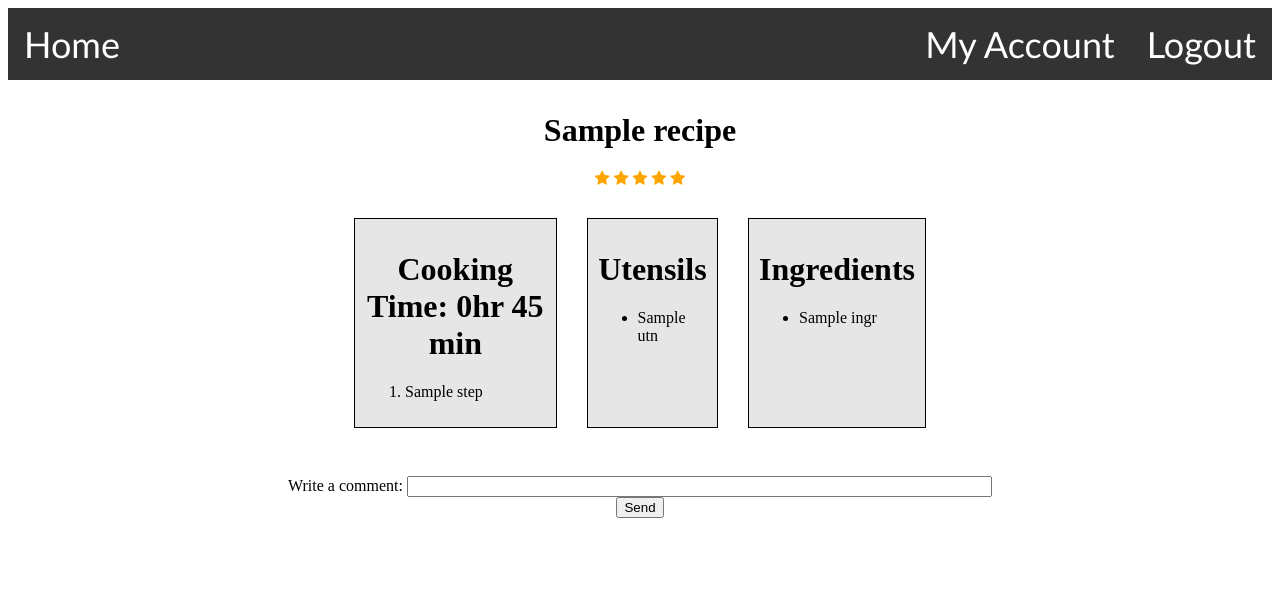
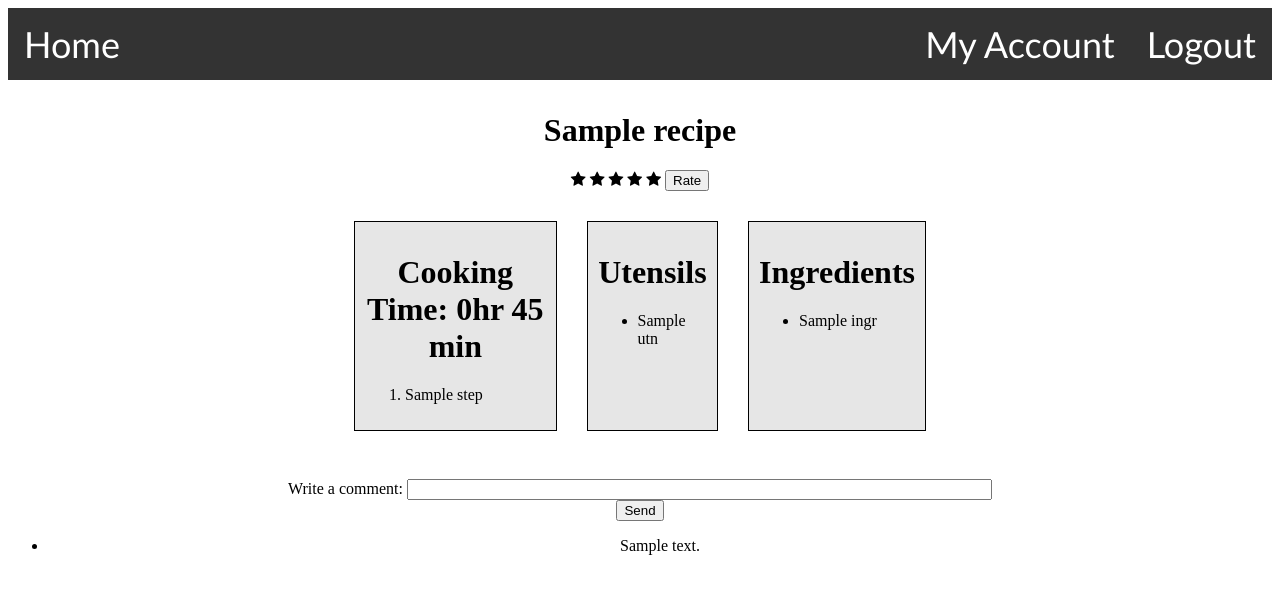
Before and after one commit to russellpAtCU/RecipeBuddy, a Django app: template django/recipebuddy/templates/recipePage.html in a window 1280 px wide. Shown: the top 594 px of the page. Run offline with Django 4.2, Linux system fonts and the light colour scheme; the template is opened without the code that fills it: most values are stand-ins (such as "Sample title", 1, 10 or a date in 2020).

Commit message:
comments and rating are func but dont push to db

```diff
--- a/django/recipebuddy/mainApp/views.py
+++ b/django/recipebuddy/mainApp/views.py
@@ -116,6 +116,7 @@ def search_view(request):
 def recipe_view(request, id):
     #id = Recipe.objects.get(id=request.id)
     recipe = Recipe.objects.get(id=id)
+    recipe_comments = recipe.get_recipe_comments()
     recipe_ingredients = recipe.get_recipe_ingredients().split(', ')
     recipe_utensils = recipe.get_recipe_utensils().split(', ')
     recipe_instructions = recipe.get_recipe_instructions().split("(,)")
--- a/django/recipebuddy/templates/recipePage.html
+++ b/django/recipebuddy/templates/recipePage.html
@@ -9,23 +9,61 @@
 
     <script>
         function addComment() {
-            input = document.getElementById("comment box")
-            console.log(input.value)
+            input = document.getElementById("comment_box")
+            all_comments = document.getElementById("all_comments")
+
             if (input.value != '') {
                 newComment = document.createElement("li")
                 newComment.textContent = input.value
-                console.log(newComment.value)
+
+                if (all_comments.value != '') {
+                    all_comments.value += '(,)' + input.value
+                } else {
+                    all_comments.value += input.value
+                }
+                console.log(all_comments.value)
+                //this is broken but it will be where we add comments to the list
+
                 ul = document.getElementById("comments")
                 ul.appendChild(newComment)
                 input.value = ''
             }
         }
 
-        function addRating() {
-            if (document.getElementById("star1").clicked == true){
-                console.log("here")
+        function clickStar(star) {
+            document.getElementById("star5").setAttribute("class", "fa fa-star")
+            document.getElementById("star4").setAttribute("class", "fa fa-star")
+            document.getElementById("star3").setAttribute("class", "fa fa-star")
+            document.getElementById("star2").setAttribute("class", "fa fa-star")
+            document.getElementById("star1").setAttribute("class", "fa fa-star")
+
+            switch(star.id){
+                case "star5":
+                document.getElementById("star5").setAttribute("class", "fa fa-star checked");
+                case "star4":
+                document.getElementById("star4").setAttribute("class", "fa fa-star checked");
+                case "star3":
+                document.getElementById("star3").setAttribute("class", "fa fa-star checked");
+                case "star2":
+                document.getElementById("star2").setAttribute("class", "fa fa-star checked");
+                case "star1":
+                document.getElementById("star1").setAttribute("class", "fa fa-star checked");
+                default:
+                    break
+
             }
-            console.log("not")
+
+        }
+        function addRating(){
+            rating = 0
+            for (i = 1; i < 6; i++){
+                str = "star" + i;
+                if(document.getElementById(str).getAttribute("class") == "fa fa-star checked"){
+                    rating += 1
+                }
+            }
+            console.log(rating)
+
         }
 
     </script>
@@ -46,11 +84,13 @@
 
     <!--Need to figured out how to make it interactive -->
     <center><p style="font-size:200%"><h1> {{recipe}} </h1></p>
-        <span class="fa fa-star checked" id="star1" onclick="addRating()"></span>
-        <span class="fa fa-star checked" id="star2" onclick="addRating()"></span>
-        <span class="fa fa-star checked" id="star3" onclick="addRating()"></span>
-        <span class="fa fa-star checked" id="star4" onclick="addRating()"></span>
-        <span class="fa fa-star checked" id="star5" onclick="addRating()"></span>
+        <span class="fa fa-star" id="star1" onclick="clickStar(star1)"></span>
+        <span class="fa fa-star" id="star2" onclick="clickStar(star2)"></span>
+        <span class="fa fa-star" id="star3" onclick="clickStar(star3)"></span>
+        <span class="fa fa-star" id="star4" onclick="clickStar(star4)"></span>
+        <span class="fa fa-star" id="star5" onclick="clickStar(star5)"></span>
+        <button type="button" onclick="addRating()"> Rate</button>
+        <input type="hidden" name="all_ratings" id="all_ratings" value="{{ratings}}">
 
     </center>
 </head>
@@ -99,9 +139,14 @@
 
     <center>
         <label for="Write a Comment">Write a comment:</label>
-        <input type="text" id="comment box" name="Write a Comment"  size = 70%><br>
+        <input type="text" id="comment_box" name="Write a Comment"  size = 70%><br>
+        <input type="hidden" name="all_comments" id="all_comments" value="{{comments}}">
         <button type="button" onclick="addComment()"> Send</button>
-        <ul id="comments"></ul>
+        <ul id="comments">
+            {% for comment in comments %}
+            <li>{{comment}}</li>
+            {% endfor %}
+        </ul>
     </center>
 
 </body>
```
Also changed, not shown: django/recipebuddy/mainApp/models.py (+9 -2 lines), django/recipebuddy/mainApp/migrations/0004_recipe_comments.py (added), django/recipebuddy/mainApp/migrations/0005_recipe_ratings_alter_recipe_comments.py (added), django/recipebuddy/mainApp/migrations/0006_alter_recipe_comments_alter_recipe_ratings.py (added).
